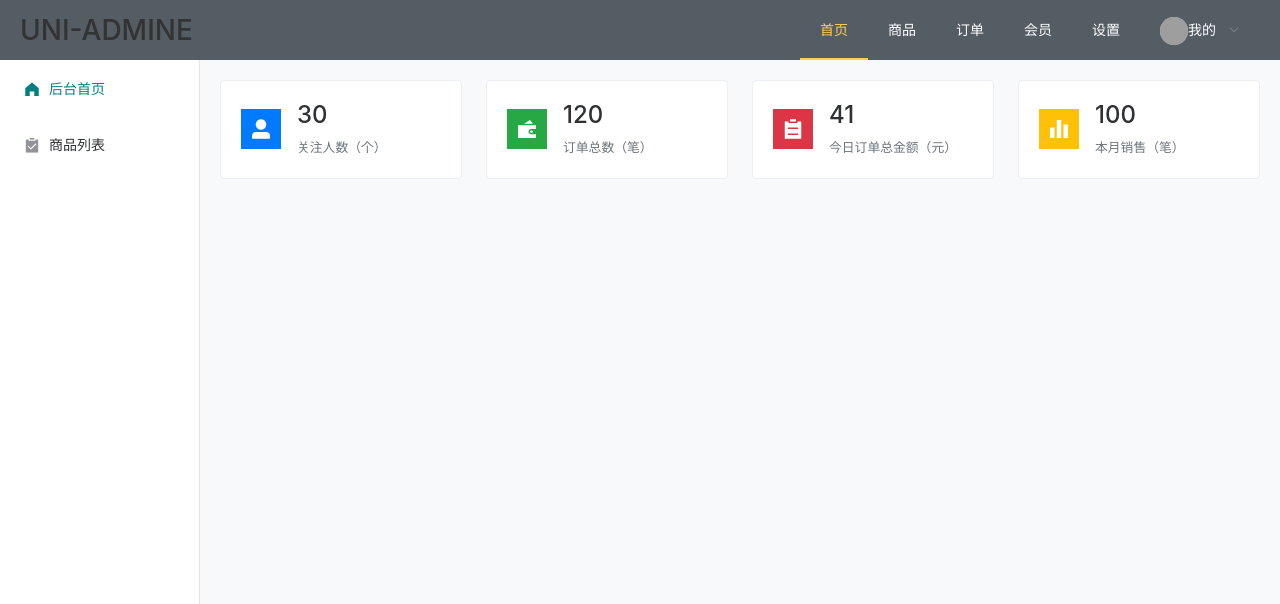
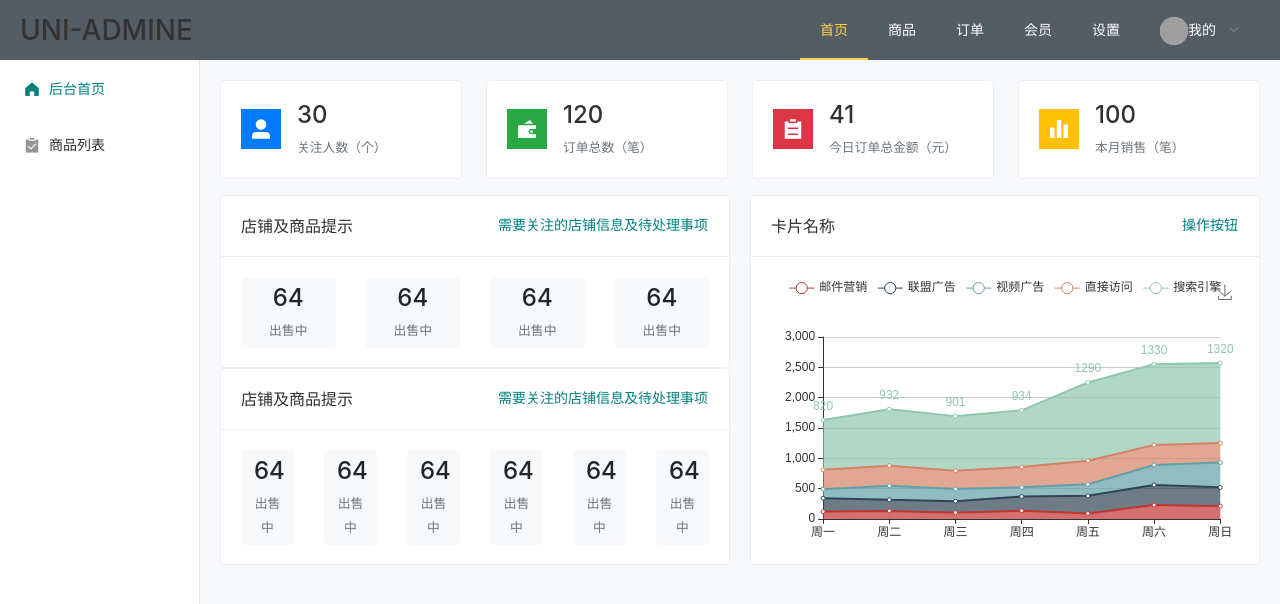
Before and after one commit to xiao-tiger/vue-admin, a Vue app: page /#/index in a window 1280 px wide. Shown: the top 604 px of the page. Built offline with nearby package versions, Linux system fonts and the light colour scheme; grey boxes are pictures that could not be loaded.

Commit message:
完成统计图

```diff
--- a/package.json
+++ b/package.json
@@ -9,6 +9,7 @@
   },
   "dependencies": {
     "core-js": "^3.6.4",
+    "echarts": "^4.8.0",
     "element-ui": "^2.4.5",
     "vue": "^2.6.11",
     "vue-router": "^3.1.6"
--- a/src/views/index/index.vue
+++ b/src/views/index/index.vue
@@ -2,16 +2,14 @@
   <div>
     <!-- 数据统计 -->
     <el-row :gutter="24">
-      <el-col
-        v-for="(item, index) of counts"
-        :key="index"
-        :span="6"
-      >
+      <el-col v-for="(item, index) of counts" :key="index" :span="6">
         <el-card shadow="hover">
           <div class="d-flex align-items-center">
-            <i :class="[item.icon, item.color]"
+            <i
+              :class="[item.icon, item.color]"
               class="h4 mb-0 bg-primary text-white text-center mr-3"
-              style="width: 40px; height: 40px;line-height: 40px;"></i>
+              style="width: 40px; height: 40px;line-height: 40px;"
+            ></i>
             <div>
               <h4 class="mb-1">{{ item.num }}</h4>
               <small class="text-muted">{{ item.desc }}</small>
@@ -22,22 +20,208 @@
     </el-row>
 
     <!-- 店铺、订单提示 | 统计图 -->
+    <el-row :gutter="20" class="mt-3">
+      <el-col
+        :span="12"
+        class="d-flex flex-column"
+        style="height: 370px;justify-content: space-between;"
+      >
+        <el-card
+          class="box-card"
+          shadow="never"
+          v-for="(tip, index) of tips"
+          :key="index"
+        >
+          <div slot="header" class="clearfix">
+            <span>{{ tip.title }}</span>
+            <el-button style="float: right; padding: 3px 0;" type="text">{{ tip.desc }}</el-button>
+          </div>
+          <div class="row">
+            <div
+              v-for="(tlist, listi) in tip.list"
+              :key="listi"
+              :class="tip.list.length | getCol"
+            >
+              <button class="btn btn-light w-100">
+                <h4 class="mb-1">{{ tlist.value }}</h4>
+                <small class="text-muted">{{ tlist.name }}</small>
+              </button>
+            </div>
+          </div>
+        </el-card>
+      </el-col>
 
+      <!-- 统计图 -->
+      <el-col :span="12">
+        <el-card class="box-card" style="height: 370px;" shadow="never">
+          <div slot="header" class="clearfix">
+            <span>卡片名称</span>
+            <el-button style="float: right; padding: 3px 0;" type="text">操作按钮</el-button>
+          </div>
+          <div class="text item">
+            <div ref="myChart" style="width: 100%; height: 270px;"></div>
+          </div>
+        </el-card>
+      </el-col>
+    </el-row>
   </div>
 </template>
 
 <script>
+import echarts from "echarts";
+
 export default {
   name: "Index",
   data() {
     return {
       counts: [
-        { icon: 'el-icon-user-solid', num: 30, desc: '关注人数（个）', color: 'bg-primary' },
-        { icon: 'el-icon-s-finance', num: 120, desc: '订单总数（笔）', color: 'bg-success' },
-        { icon: 'el-icon-s-order', num: 41, desc: '今日订单总金额（元）', color: 'bg-danger' },
-        { icon: 'el-icon-s-data', num: 100, desc: '本月销售（笔）', color: 'bg-warning' }
+        {
+          icon: "el-icon-user-solid",
+          num: 30,
+          desc: "关注人数（个）",
+          color: "bg-primary"
+        },
+        {
+          icon: "el-icon-s-finance",
+          num: 120,
+          desc: "订单总数（笔）",
+          color: "bg-success"
+        },
+        {
+          icon: "el-icon-s-order",
+          num: 41,
+          desc: "今日订单总金额（元）",
+          color: "bg-danger"
+        },
+        {
+          icon: "el-icon-s-data",
+          num: 100,
+          desc: "本月销售（笔）",
+          color: "bg-warning"
+        }
+      ],
+      tips: [
+        {
+          title: "店铺及商品提示",
+          desc: "需要关注的店铺信息及待处理事项",
+          list: [
+            { name: "出售中", value: "64" },
+            { name: "出售中", value: "64" },
+            { name: "出售中", value: "64" },
+            { name: "出售中", value: "64" }
+          ]
+        },
+        {
+          title: "店铺及商品提示",
+          desc: "需要关注的店铺信息及待处理事项",
+          list: [
+            { name: "出售中", value: "64" },
+            { name: "出售中", value: "64" },
+            { name: "出售中", value: "64" },
+            { name: "出售中", value: "64" },
+            { name: "出售中", value: "64" },
+            { name: "出售中", value: "64" }
+          ]
+        }
       ]
     };
+  },
+  mounted() {
+    this.initEChart()
+  },
+  methods: {
+    initEChart() {
+      let myChart = echarts.init(this.$refs.myChart);
+      let option = {
+        // title: {
+        //   text: "堆叠区域图"
+        // },
+        tooltip: {
+          trigger: "axis",
+          axisPointer: {
+            type: "cross",
+            label: {
+              backgroundColor: "#6a7985"
+            }
+          }
+        },
+        legend: {
+          data: ["邮件营销", "联盟广告", "视频广告", "直接访问", "搜索引擎"]
+        },
+        toolbox: {
+          feature: {
+            saveAsImage: {}
+          }
+        },
+        grid: {
+          left: "3%",
+          right: "4%",
+          bottom: "3%",
+          containLabel: true
+        },
+        xAxis: [
+          {
+            type: "category",
+            boundaryGap: false,
+            data: ["周一", "周二", "周三", "周四", "周五", "周六", "周日"]
+          }
+        ],
+        yAxis: [
+          {
+            type: "value"
+          }
+        ],
+        series: [
+          {
+            name: "邮件营销",
+            type: "line",
+            stack: "总量",
+            areaStyle: {},
+            data: [120, 132, 101, 134, 90, 230, 210]
+          },
+          {
+            name: "联盟广告",
+            type: "line",
+            stack: "总量",
+            areaStyle: {},
+            data: [220, 182, 191, 234, 290, 330, 310]
+          },
+          {
+            name: "视频广告",
+            type: "line",
+            stack: "总量",
+            areaStyle: {},
+            data: [150, 232, 201, 154, 190, 330, 410]
+          },
+          {
+            name: "直接访问",
+            type: "line",
+            stack: "总量",
+            areaStyle: {},
+            data: [320, 332, 301, 334, 390, 330, 320]
+          },
+          {
+            name: "搜索引擎",
+            type: "line",
+            stack: "总量",
+            label: {
+              normal: {
+                show: true,
+                position: "top"
+              }
+            },
+            areaStyle: {},
+            data: [820, 932, 901, 934, 1290, 1330, 1320]
+          }
+        ]
+      }
+      myChart.setOption(option)
+    }
+  },
+  filters: {
+    getCol(total) {
+      return `col-${12/total}`
+    }
   }
 };
 </script>
```
Also changed, not shown: 1 other file (tests, documents, lock files or other folders).
